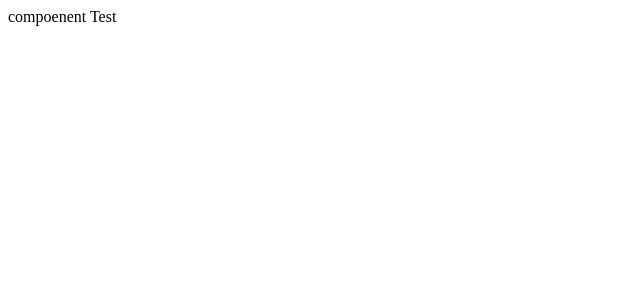
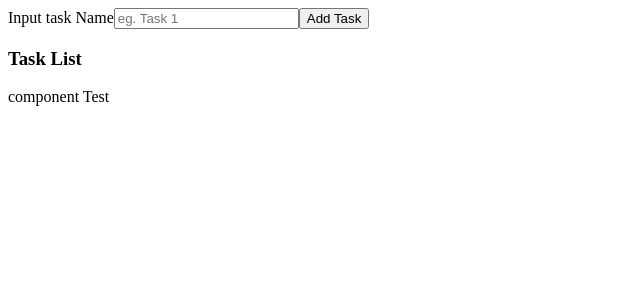
Before and after one commit to vishal-joshy/task-app, a React (Create React App) app: page / in a window 1280 px wide. Shown: the top 300 px of the page, without its empty margins (0-640 px from the left). Built offline with nearby package versions, Linux system fonts and the light colour scheme.

Commit message:
Adds basic form and list for displaying tasks

```diff
--- a/src/App.js
+++ b/src/App.js
@@ -8,7 +8,15 @@ class App extends React.Component {
 	render() {
 		return (
 			<div>
-				<Overview title="compoenent Test" />
+				<form>
+					<label>Input task Name</label>
+					<input type="text" placeholder="eg. Task 1"></input>
+					<button type="submit">Add Task</button>
+				</form>
+				<div>
+					<h3>Task List</h3>
+					<Overview title="component Test" />
+				</div>
 			</div>
 		);
 	}
--- a/src/components/Overview.js
+++ b/src/components/Overview.js
@@ -4,6 +4,7 @@ class Overview extends React.Component {
 	constructor(props) {
 		super(props);
 	}
+
 	render() {
 		return <div>{this.props.title}</div>;
 	}
```
